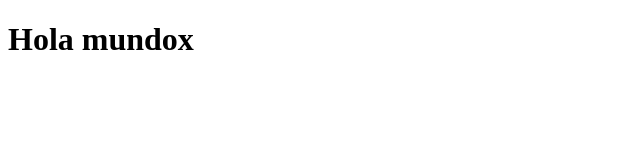
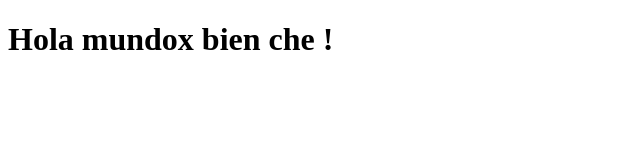
Before and after one commit to sofiaurquiza/ejemplo, a plain HTML site: page app/index.html in a window 1280 px wide. Shown: the whole page, without its empty margins (0-640 px from the left). Drawn offline with Linux system fonts and the light colour scheme.

Commit message:
tercer commit

```diff
--- a/app/index.html
+++ b/app/index.html
@@ -6,6 +6,6 @@
     <title>Ejemplo del Infor</title>
 </head>
 <body>
-    <h1>Hola mundox</h1>
+    <h1>Hola mundox bien che ! </h1>
 </body>
 </html>
```
